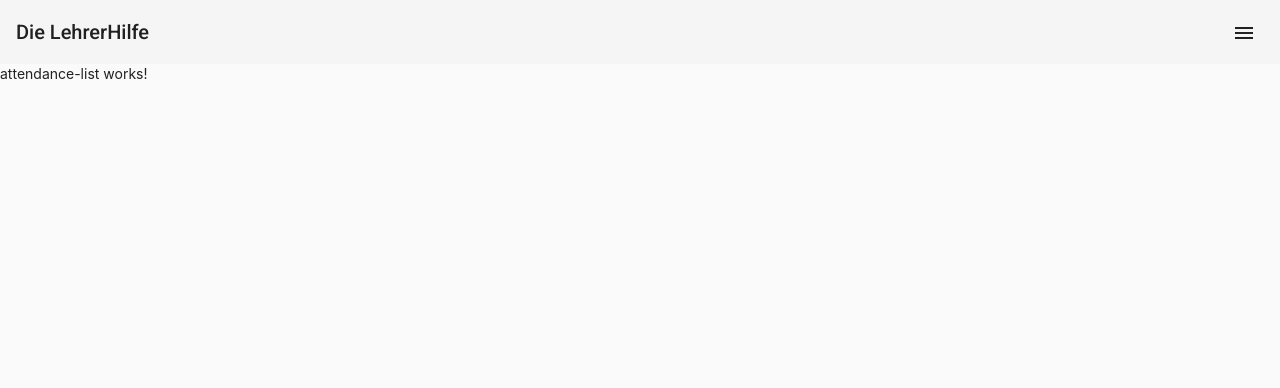
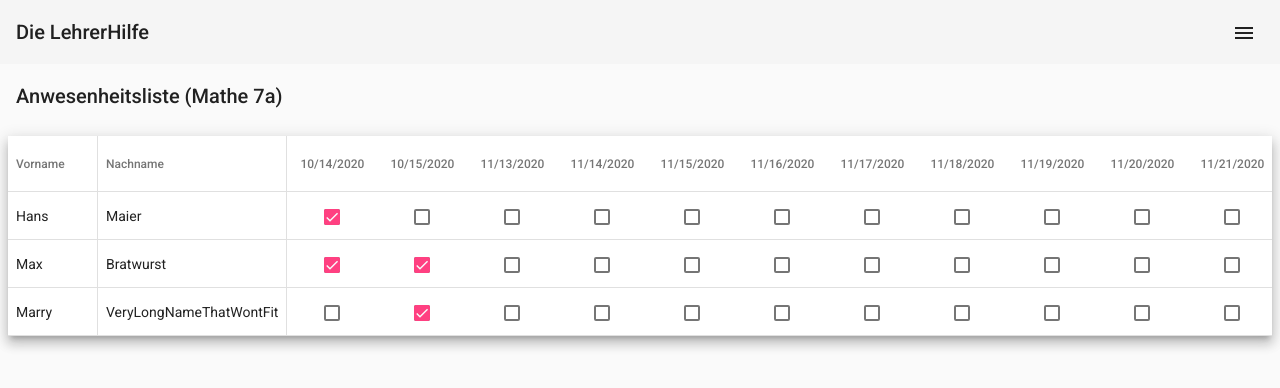
Before and after one commit to mschwarz8/die-lehrer-hilfe, an Angular app: page /overview in a window 1280 px wide. Shown: the top 388 px of the page. Built offline with nearby package versions, Linux system fonts and the light colour scheme.

Commit message:
Initial Anwesenheitsliste

```diff
--- a/src/app/attendance-list/attendance-list-overview/attendance-list-overview.component.html
+++ /dev/null
@@ -1 +0,0 @@
-<p>attendance-list-overview works!</p>
--- a/src/app/attendance-list/attendance-list.component.html
+++ b/src/app/attendance-list/attendance-list.component.html
@@ -1 +1,35 @@
-<p>attendance-list works!</p>
+<div class="component-container">
+  <h2 class="component-header">Anwesenheitsliste (Mathe 7a)</h2>
+  <div class="example-container mat-elevation-z8">
+    <table mat-table [dataSource]="dataSource">
+      <!-- FirstName Column -->
+      <ng-container matColumnDef="firstName" sticky>
+        <th mat-header-cell *matHeaderCellDef>Vorname</th>
+        <td mat-cell *matCellDef="let element">{{ element.firstName }}</td>
+      </ng-container>
+
+      <!-- LastName Column -->
+      <ng-container matColumnDef="lastName" sticky>
+        <th mat-header-cell *matHeaderCellDef>Nachname</th>
+        <td mat-cell *matCellDef="let element">{{ element.lastName }}</td>
+      </ng-container>
+
+      <ng-container *ngFor="let lessonDescription of lessonColumnDescriptions" matColumnDef="{{ lessonDescription }}">
+        <th mat-header-cell *matHeaderCellDef class="lesson-column-header">{{ getDateStringFromTimestamp(lessonDescription) }}</th>
+        <td mat-cell *matCellDef="let element" class="lesson-column-row">
+          <mat-checkbox [checked]="hasStudentAttendedLessons(element, lessonDescription)"></mat-checkbox>
+<!--          <div>{{ element.lessons }}</div>-->
+        </td>
+      </ng-container>
+
+      <!-- Action Column -->
+      <!--      <ng-container matColumnDef="actionColumn" stickyEnd>-->
+      <!--        <th mat-header-cell *matHeaderCellDef><button mat-raised-button color="primary">+</button></th>-->
+      <!--        <td mat-cell *matCellDef="let element"></td>-->
+      <!--      </ng-container>-->
+
+      <tr mat-header-row *matHeaderRowDef="totalColumnDescriptions"></tr>
+      <tr mat-row *matRowDef="let row; columns: totalColumnDescriptions"></tr>
+    </table>
+  </div>
+</div>
--- a/src/app/attendance-list/attendance-list.component.scss
+++ b/src/app/attendance-list/attendance-list.component.scss
@@ -0,0 +1,39 @@
+.component-container {
+  padding: 8px;
+}
+
+.component-header {
+  padding: 8px;
+}
+
+.example-container {
+  width: 100%;
+  overflow: auto;
+}
+
+table {
+  width: 100%;
+}
+
+.lesson-column-header {
+  text-align: center !important;
+}
+
+.lesson-column-row {
+  text-align: center !important;
+}
+
+// Since we're having two sticky headers
+.mat-table-sticky:nth-child(-n+2) {
+  border-right: 1px solid #e0e0e0;
+  padding: 0 8px;
+}
+
+.mat-table-sticky:last-child {
+  border-left: 1px solid #e0e0e0;
+}
+
+.mat-header-cell, .mat-footer-cell, .mat-cell {
+  min-width: 90px !important;
+  box-sizing: border-box !important;
+}
--- a/src/app/attendance-list/attendance-list.component.ts
+++ b/src/app/attendance-list/attendance-list.component.ts
@@ -1,4 +1,75 @@
-import { Component, OnInit } from '@angular/core';
+import { ChangeDetectorRef, Component, OnInit } from '@angular/core';
+
+export interface Lesson {
+  externalId: string;
+  dateTimestampInMs: number;
+}
+
+export interface StudentLesson {
+  externalId: string;
+  tookPart: boolean;
+  note?: string;
+}
+
+export interface Student {
+  externalId: string;
+  firstName: string;
+  lastName: string;
+  lessons: StudentLesson[];
+}
+
+const LESSONS_DATA: Lesson[] = [
+  {
+    externalId: '46865d07-ef99-45aa-b8a9-de047e62609f',
+    dateTimestampInMs: new Date(2020, 9, 14).valueOf()
+  },
+  {
+    externalId: 'd3123a32-daa8-40e9-a21a-6af302399966',
+    dateTimestampInMs: new Date(2020, 9, 15).valueOf()
+  }
+];
+
+const STUDENTS_DATA: Student[] = [
+  {
+    externalId: 'fc2a7d80-7a39-4579-a91f-d8816f5af075',
+    firstName: 'Hans',
+    lastName: 'Maier',
+    lessons: [
+      {
+        externalId: '46865d07-ef99-45aa-b8a9-de047e62609f',
+        tookPart: true,
+        note: 'Hat Unterricht massiv gestört'
+      },
+      {
+        externalId: 'd3123a32-daa8-40e9-a21a-6af302399966',
+        tookPart: false,
+        note: 'War entschuldigt'
+      }
+    ]
+  },
+  { externalId: 'bed0845c-31f3-46c4-81b3-0b5e71506d0e', firstName: 'Max', lastName: 'Bratwurst', lessons: [
+      {
+        externalId: '46865d07-ef99-45aa-b8a9-de047e62609f',
+        tookPart: true,
+        note: 'Was an idiot!'
+      },
+      {
+        externalId: 'd3123a32-daa8-40e9-a21a-6af302399966',
+        tookPart: true,
+      }
+    ] },
+  {
+    externalId: '30682fab-daee-48f3-8395-6d820385bf59',
+    firstName: 'Marry',
+    lastName: 'VeryLongNameThatWontFit',
+    lessons: [
+      {
+        externalId: 'd3123a32-daa8-40e9-a21a-6af302399966',
+        tookPart: true
+      }
+    ]
+  }
+];
 
 @Component({
   selector: 'app-attendance-list',
@@ -6,10 +77,74 @@ import { Component, OnInit } from '@angular/core';
   styleUrls: ['./attendance-list.component.scss']
 })
 export class AttendanceListComponent implements OnInit {
+  lessonColumnDescriptions: string[] = [
+    new Date(2020, 10, 13).valueOf().toString(),
+    new Date(2020, 10, 14).valueOf().toString(),
+    new Date(2020, 10, 15).valueOf().toString(),
+    new Date(2020, 10, 16).valueOf().toString(),
+    new Date(2020, 10, 17).valueOf().toString(),
+    new Date(2020, 10, 18).valueOf().toString(),
+    new Date(2020, 10, 19).valueOf().toString(),
+    new Date(2020, 10, 20).valueOf().toString(),
+    new Date(2020, 10, 21).valueOf().toString(),
+    new Date(2020, 10, 22).valueOf().toString()
+  ];
 
-  constructor() { }
+  stickyColumnDescriptions: string[] = ['firstName', 'lastName'];
+  dataSource = STUDENTS_DATA;
+
+  totalColumnDescriptions = this.stickyColumnDescriptions.concat(this.lessonColumnDescriptions);
+
+  constructor() {}
 
   ngOnInit(): void {
+    // this.totalColumnDescriptions.push('actionColumn');
+    const columnDescriptions: string[] = [];
+    for (const lesson of LESSONS_DATA) {
+      console.log(lesson);
+      if (!columnDescriptions.includes(lesson.dateTimestampInMs.toString())) {
+        columnDescriptions.push(lesson.dateTimestampInMs.toString());
+      }
+    }
+    console.log(columnDescriptions);
+    console.log(this.lessonColumnDescriptions);
+    console.log(this.totalColumnDescriptions);
+    this.lessonColumnDescriptions = this.lessonColumnDescriptions.concat(columnDescriptions);
+    // Sort by date
+    this.lessonColumnDescriptions.sort((a, b) => +a < +b ? -1 : 0);
+
+    this.totalColumnDescriptions = this.stickyColumnDescriptions.concat(this.lessonColumnDescriptions);
   }
 
+  public hasStudentAttendedLessons(student: Student, lessonDescription: string): boolean {
+    let foundLesson = null;
+    for (const lesson of LESSONS_DATA) {
+      if (lesson.dateTimestampInMs.toString() === lessonDescription) {
+        foundLesson = lesson;
+      }
+    }
+    if (!foundLesson) {
+      return false;
+    }
+    for (const takenLesson of student.lessons) {
+      if (takenLesson.externalId === foundLesson.externalId) {
+        return takenLesson.tookPart;
+      }
+    }
+    return false;
+  }
+
+  public getDateStringFromTimestamp(timestampInMsAsString: string): string {
+    return new Date(+timestampInMsAsString).toLocaleDateString();
+  }
+
+  // private fromTimestampToMMYYYY(fromTimestamp: number): string {
+  //   const fromDate: Date = new Date(fromTimestamp);
+  //   let fromMonthNumber = fromDate.getUTCMonth() + 1;
+  //   let fromMonthString = "" + fromMonthNumber;
+  //   if (fromMonthNumber < 10) {
+  //     fromMonthString = "0" + fromMonthString;
+  //   }
+  //   return fromMonthString + "/" + fromDate.getUTCFullYear();
+  // }
 }
--- a/src/app/attendance-list/attendance-list.module.ts
+++ b/src/app/attendance-list/attendance-list.module.ts
@@ -3,13 +3,14 @@ import { CommonModule } from '@angular/common';
 
 import { AttendanceListRoutingModule } from './attendance-list-routing.module';
 import { AttendanceListComponent } from './attendance-list.component';
-
+import { MaterialModule } from '../shared/modules/material-module';
 
 @NgModule({
   declarations: [AttendanceListComponent],
   imports: [
     CommonModule,
-    AttendanceListRoutingModule
+    AttendanceListRoutingModule,
+    MaterialModule
   ]
 })
 export class AttendanceListModule { }
```
Also changed, not shown: src/app/attendance-list/attendance-list-overview/attendance-list-overview.component.ts (deleted, +0 -16 lines), src/app/management/management.module.ts (+3 -6 lines), src/app/attendance-list/attendance-list-overview/attendance-list-overview.component.scss (deleted), 1 other file (tests, documents, lock files or other folders).
